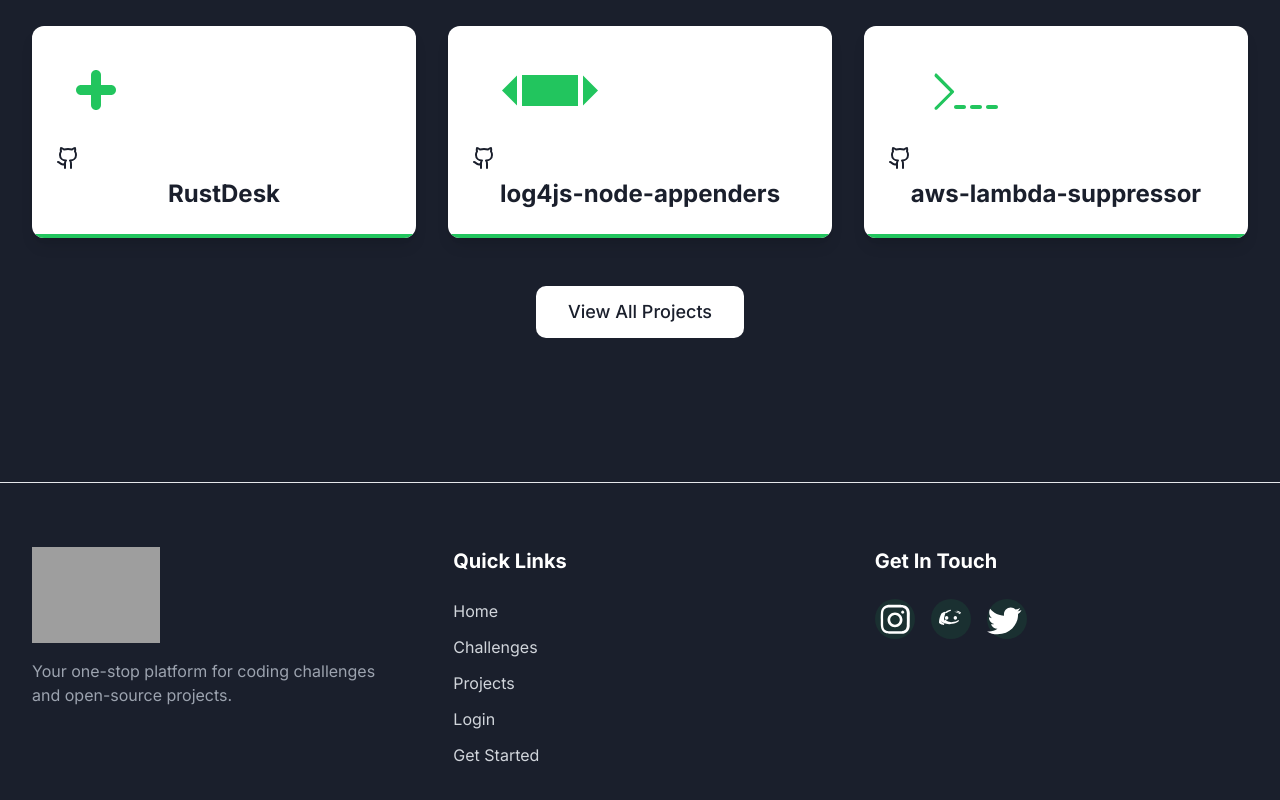
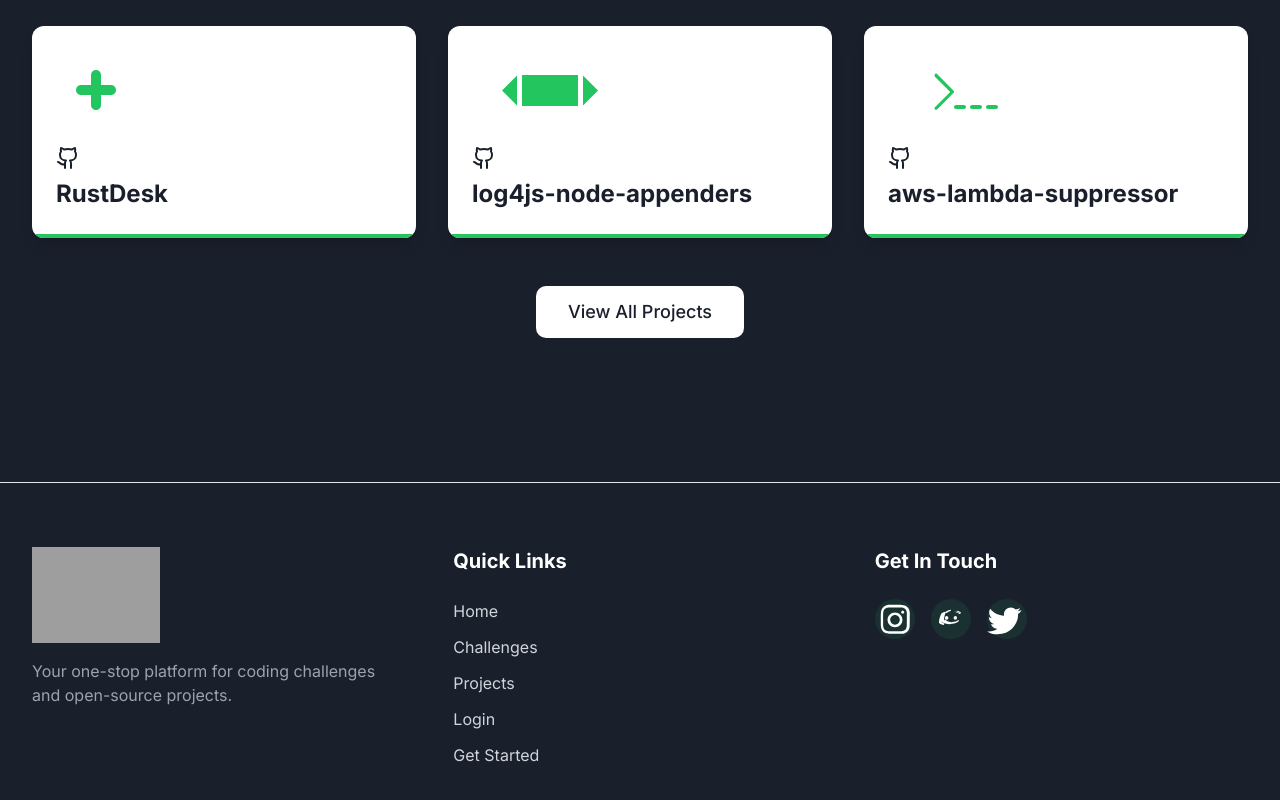
Before and after one commit to SyntaxSquad4044/Codepit, a React (Vite) app: page / in a window 1280 px wide. Shown: the part 2290-3090 px from the top of the page. Built offline with nearby package versions, Linux system fonts and the light colour scheme; grey boxes are pictures that could not be loaded.

Commit message:
Reverted to edit edt-77e87168-01d1-4b83-a122-18032e4afebb: "Fix: Github logo position
Move the Github logo above the project title in the ProjectCard component."

```diff
--- a/src/components/ui/ProjectCard.tsx
+++ b/src/components/ui/ProjectCard.tsx
@@ -1,34 +1,41 @@
+
 import { Github } from "lucide-react";
+
 interface ProjectCardProps {
   logo: React.ReactNode;
   title: string;
   repoUrl?: string;
 }
-export function ProjectCard({
-  logo,
-  title,
-  repoUrl
-}: ProjectCardProps) {
+
+export function ProjectCard({ logo, title, repoUrl }: ProjectCardProps) {
   const handleRepoClick = (e: React.MouseEvent<HTMLDivElement>, url?: string) => {
     if (url) {
       e.stopPropagation();
       window.open(url, '_blank');
     }
   };
-  return <div className="bg-white rounded-xl overflow-hidden shadow-lg hover-scale">
+
+  return (
+    <div className="bg-white rounded-xl overflow-hidden shadow-lg hover-scale">
       <div className="p-6">
         <div className="h-20 mb-4 flex items-center">
           {logo}
         </div>
         <div className="flex flex-col">
-          {repoUrl && <div className="cursor-pointer hover:text-[color:var(--accent-color)] mb-2 self-start" onClick={e => handleRepoClick(e, repoUrl)}>
+          {repoUrl && (
+            <div
+              className="cursor-pointer hover:text-[color:var(--accent-color)] mb-2 self-start"
+              onClick={(e) => handleRepoClick(e, repoUrl)}
+            >
               <Github className="h-6 w-6 text-[color:var(--bg-black)]" />
-            </div>}
-          <h3 className="text-2xl font-bold text-[color:var(--text-black)] text-center">
+            </div>
+          )}
+          <h3 className="text-2xl font-bold text-[color:var(--text-black)]">
             {title}
           </h3>
         </div>
       </div>
-      <div className="h-1 w-full bg-[color:var(--accent-color)] mx-0 my-0 py-px px-0"></div>
-    </div>;
+      <div className="h-1 w-full bg-[color:var(--accent-color)]"></div>
+    </div>
+  );
 }
```
